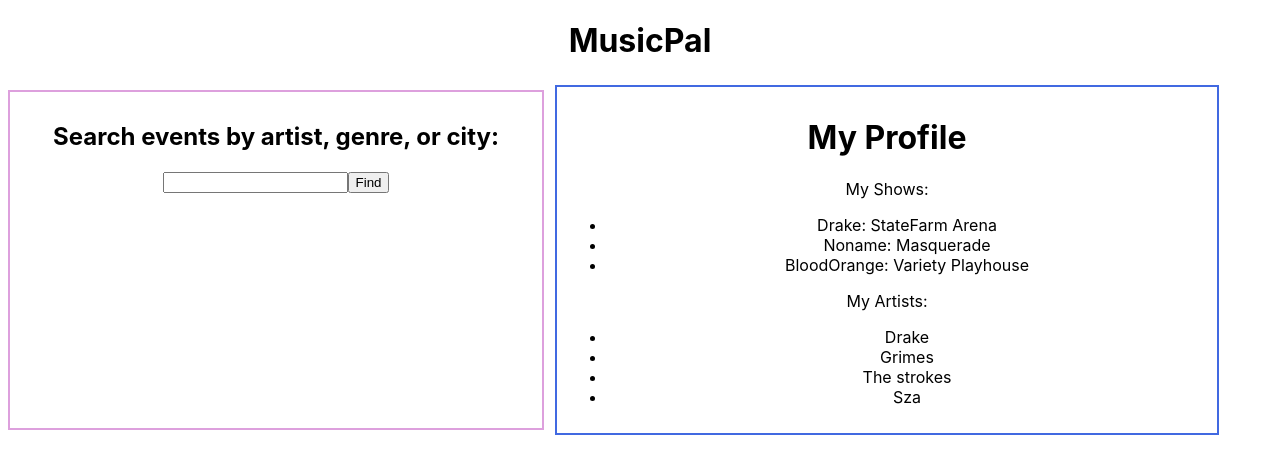
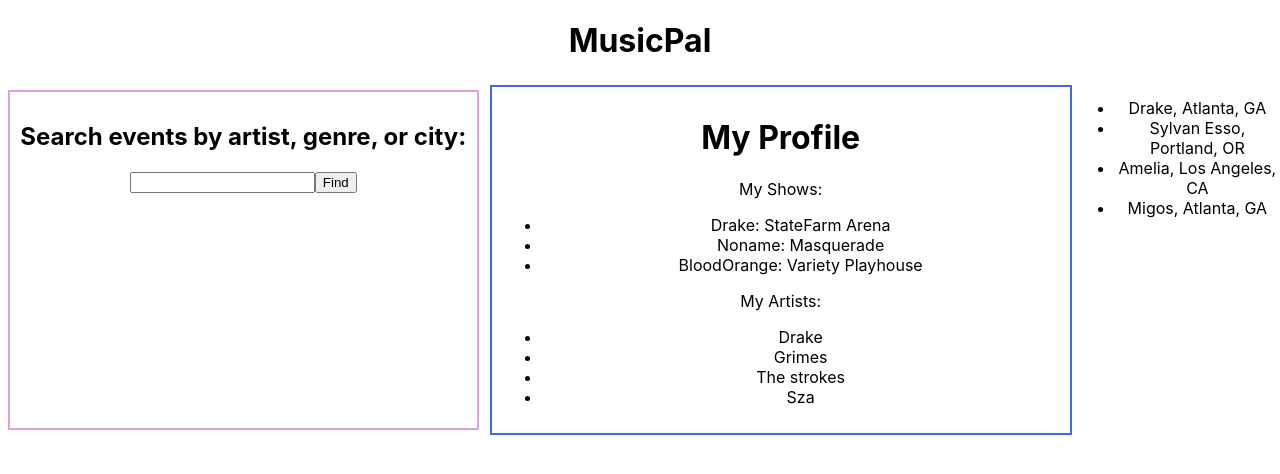
Before and after one commit to amelia678/capstone-2019, a React (Create React App) app: page / in a window 1280 px wide. Shown: the top 474 px of the page. Built offline with nearby package versions, Linux system fonts and the light colour scheme.

Commit message:
adds EventList component, filters events with Search

```diff
--- /dev/null
+++ b/src/EventList.js
@@ -0,0 +1,19 @@
+import React from 'react';
+
+const EventList = (props) => {
+    console.log(props.events)
+    return (
+        <div>
+            <ul>
+                {props.events.map(event => {
+                    return (
+                       <li>{event.artist}, {event.location}</li>
+                    )
+                })}
+            </ul>
+        </div>
+    )
+}
+
+
+export default EventList;
--- a/src/MusicPal.js
+++ b/src/MusicPal.js
@@ -1,18 +1,28 @@
 import React, {Component} from 'react';
 import Search from './Search';
 import Profile from './Profile';
+import EventList from './EventList'
 
 class MusicPal extends Component {
     constructor(props) {
         super(props);
         this.state = {
+            searchTerm: '',
             events : [
-                'Drake',
-                'Sylvan Esso',
-                'Amelia',
-                'Migos'
+                {
+                    artist: 'Drake',
+                    location: 'Atlanta, GA'
+                },
+                {
+                    artist: 'Sylvan Esso',
+                    location: 'Portland, OR'},
+                {
+                    artist: 'Amelia',
+                    location: 'Los Angeles, CA'},
+                {
+                    artist: 'Migos',
+                    location: 'Atlanta, GA'}
             ],
-            searchTerm: '',
 
         }
     }
@@ -24,6 +34,8 @@
             searchTerm={this.state.searchTerm}
             handleInput = {this._setSearchTerm}/>
             <Profile />
+            <EventList
+            events = {this._searchEvents(this.state.searchTerm)} />
             </div>
         )
     }
@@ -33,6 +45,16 @@
             searchTerm: term
         })
     }
+
+    _searchEvents = (term) => {
+        const filteredEvents = this.state.events.filter(event => {
+            const termMatchesArtist = event.artist.includes(term)
+            const termMatchesLocation = event.location.includes(term)
+
+            return termMatchesArtist || termMatchesLocation
+        });
+        return filteredEvents
+    }
 }
 
 export default MusicPal;
```
